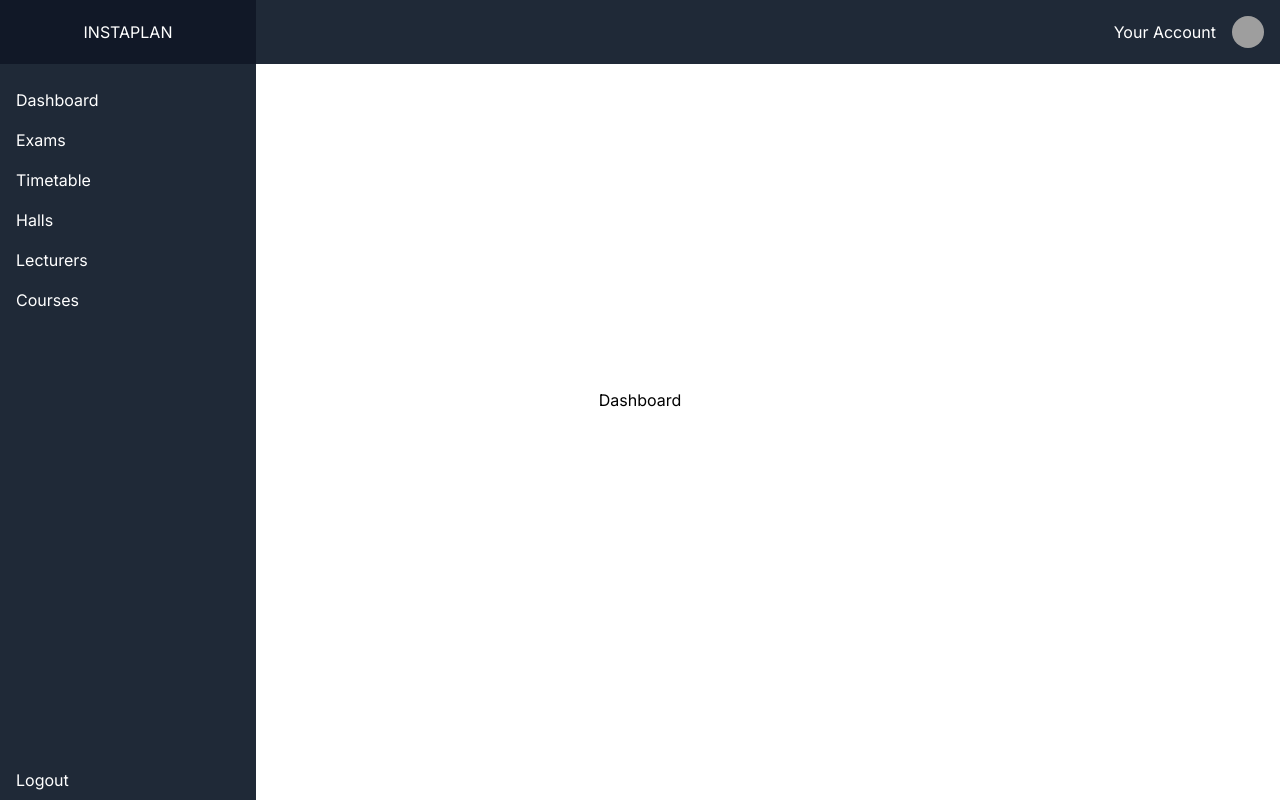
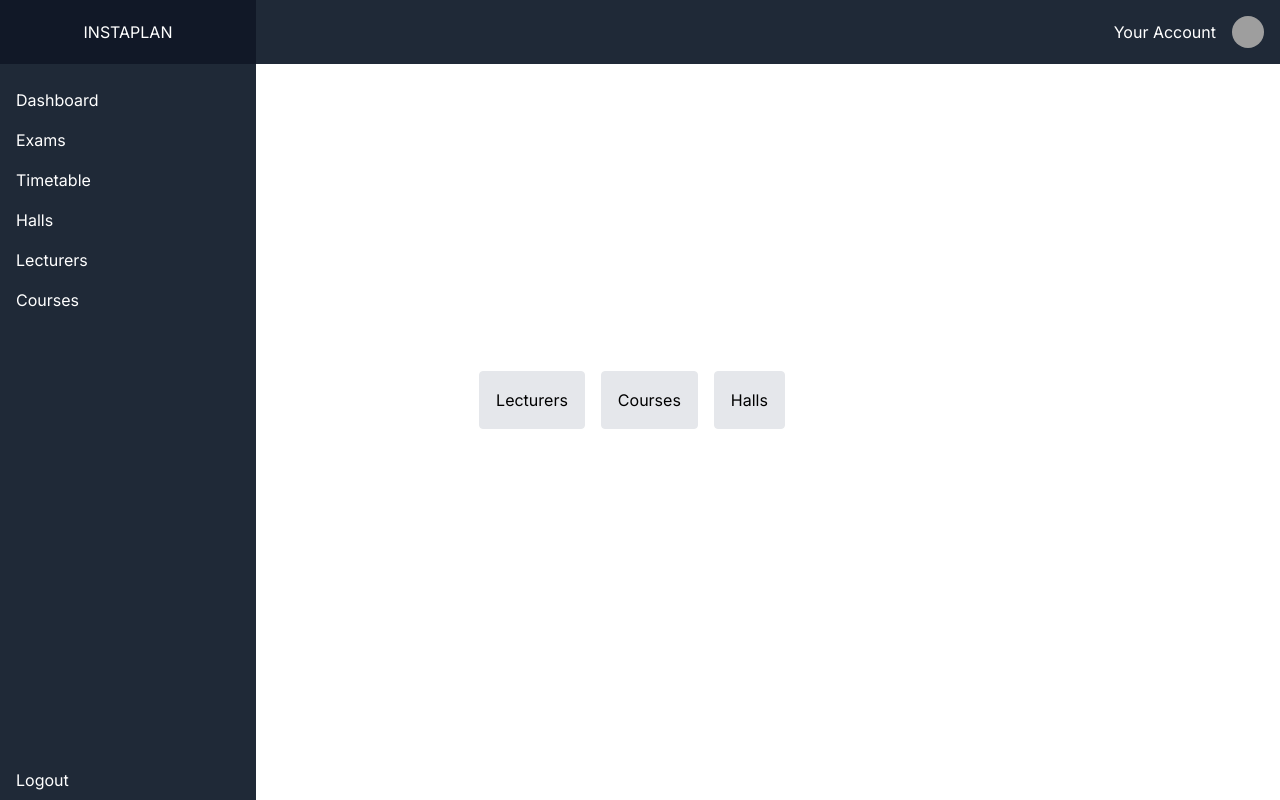
Before and after one commit to iadzraku/instaplan-app, a Next.js app: page /dashboard in a window 1280 px wide. Built offline with nearby package versions, Linux system fonts and the light colour scheme; grey boxes are pictures that could not be loaded.

Commit message:
implement dashboard elements

```diff
--- a/app/dashboard/page.js
+++ b/app/dashboard/page.js
@@ -1,7 +1,10 @@
 export default function Dashboard(){
     return (
         <div className="flex justify-center items-center h-screen">
-            <h3>Dashboard</h3>
+            <h3 className="border min-w-0 p-4 rounded mr-4 text-center bg-gray-200">Lecturers</h3>
+            <h3 className="border min-w-0 p-4 rounded mr-4 text-center bg-gray-200">Courses</h3>
+            <h3 className="border min-w-0 p-4 rounded mr-4 text-center bg-gray-200">Halls</h3>
+
         </div>
     )
 }
```
